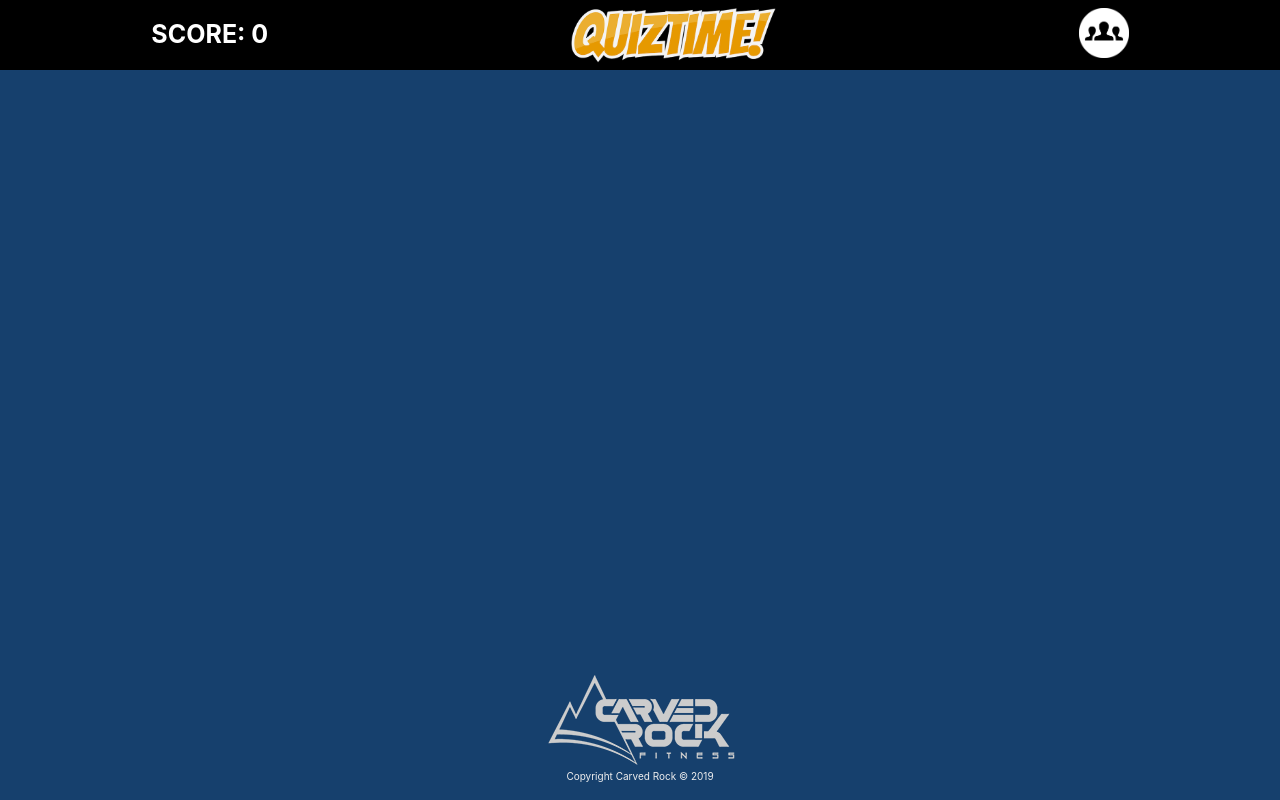
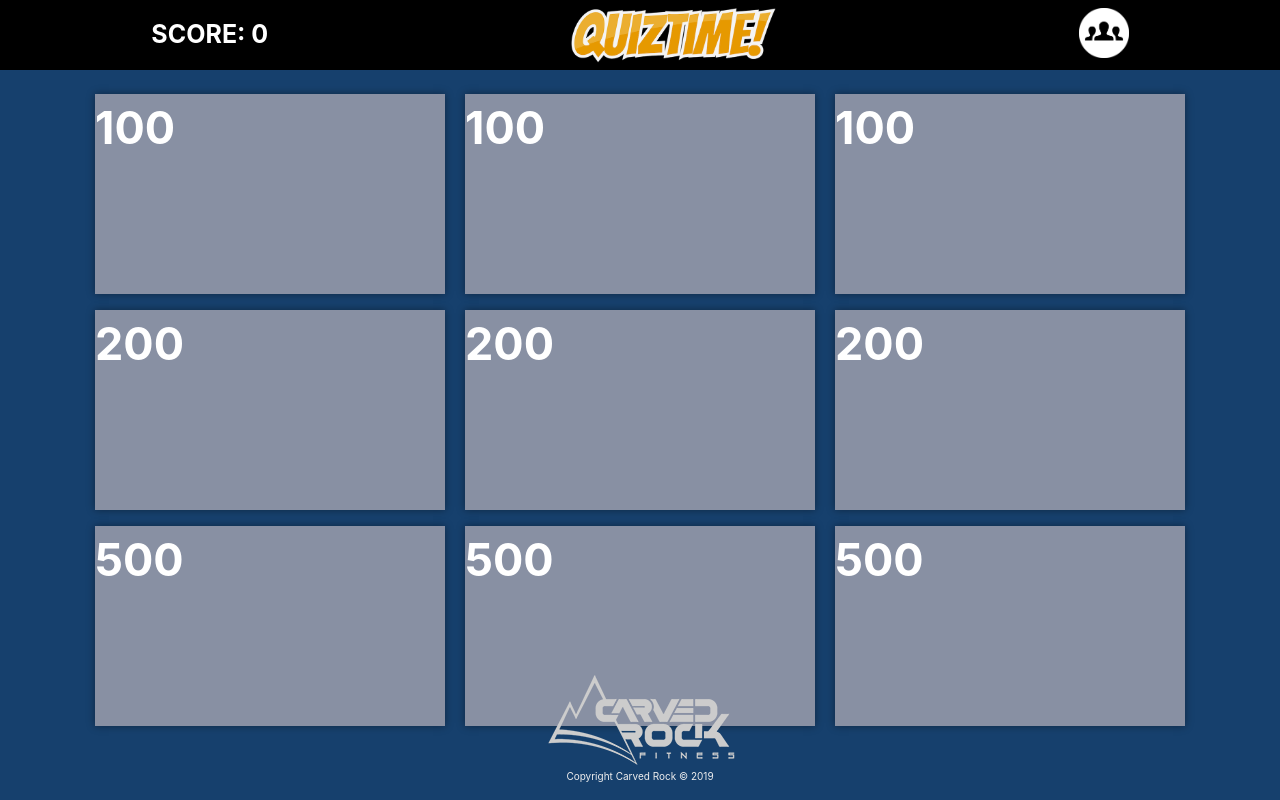
Before and after one commit to yayitax/flexbox-bootstrap4, a plain HTML site: page 02 Game/index.html in a window 1280 px wide. Drawn offline with nearby package versions, Linux system fonts and the light colour scheme.

Commit message:
gameboard added

```diff
--- a/02 Game/index.html
+++ b/02 Game/index.html
@@ -31,7 +31,18 @@
     <div class="container py-md-3 py-sm-1">
 
         <!-- Game Board -->
+        <div class="d-flex flex-row justify-content-around flex-wrap">
+            <div class="gamePiece m-2 d-flex">100</div>
+            <div class="gamePiece m-2 d-flex">100</div>
+            <div class="gamePiece m-2 d-flex">100</div>
+            <div class="gamePiece m-2 d-flex">200</div>
+            <div class="gamePiece m-2 d-flex">200</div>
+            <div class="gamePiece m-2 d-flex">200</div>
+            <div class="gamePiece m-2 d-flex">500</div>
+            <div class="gamePiece m-2 d-flex">500</div>
+            <div class="gamePiece m-2 d-flex">500</div>
 
+        </div>
     </div>
 
     <!-- Copyright -->
```
